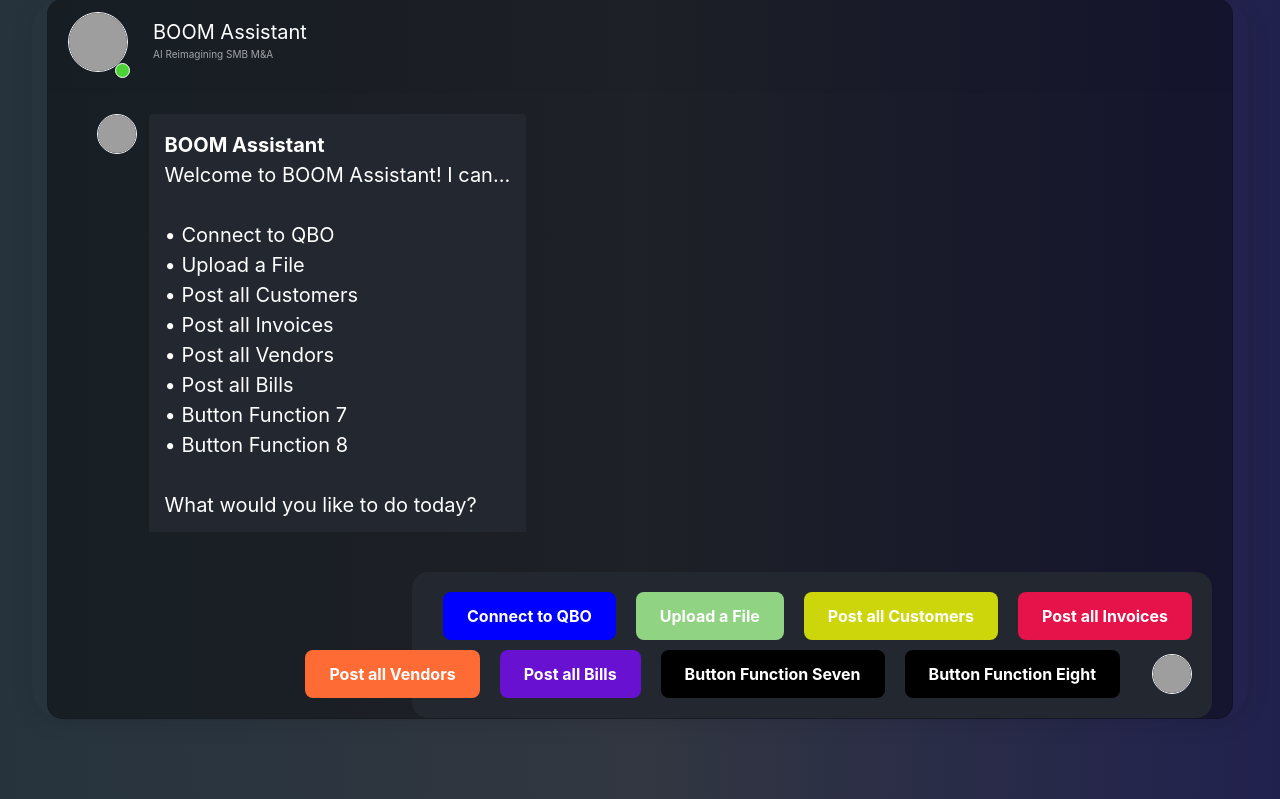
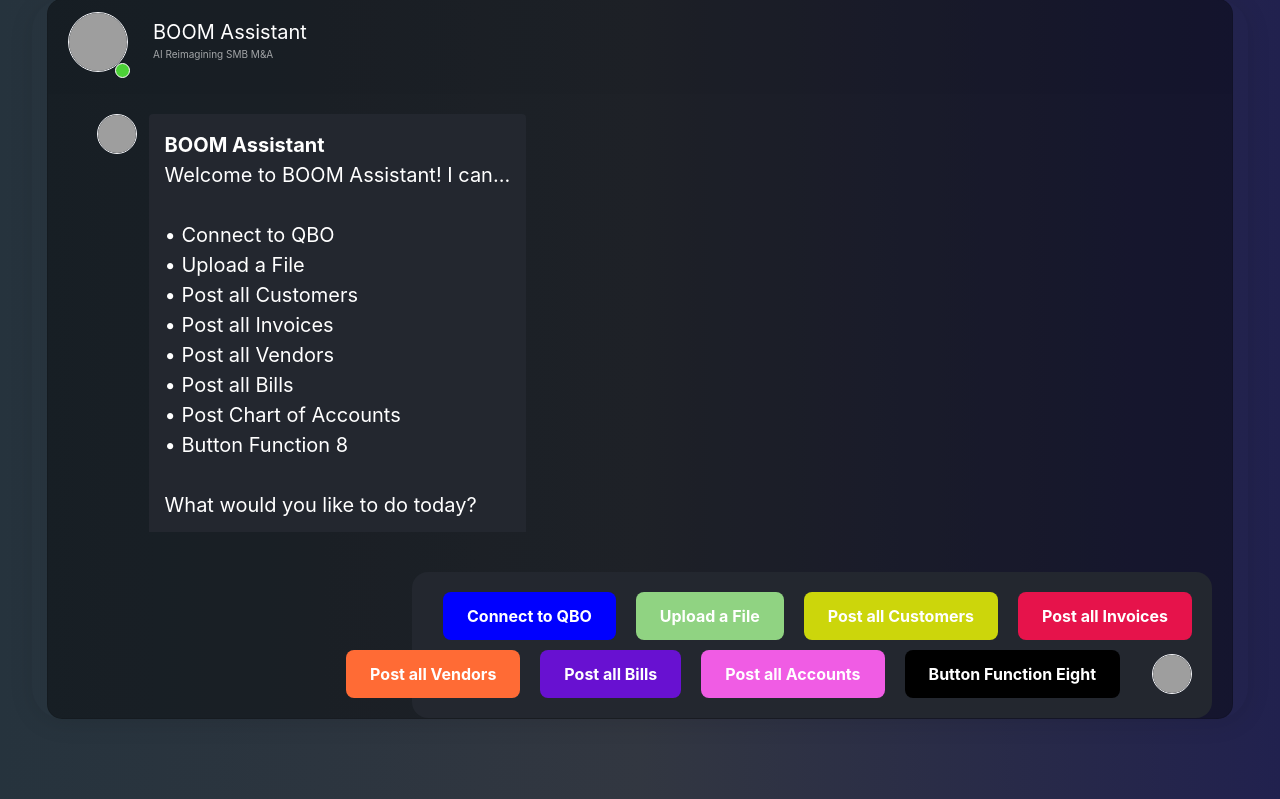
Before and after one commit to sfroning88/Boom-0007, a Flask app: page / in a window 1280 px wide. Shown: the part 17-816 px from the top of the page. Run offline with Flask 3, Linux system fonts and the light colour scheme; some libraries are stand-ins or nearby versions; grey boxes are pictures that could not be loaded.

Commit message:
Update chat.html
Map expenses to CoA

```diff
--- a/templates/chat.html
+++ b/templates/chat.html
@@ -69,7 +69,7 @@
                         • Post all Invoices<br>
                         • Post all Vendors<br>
                         • Post all Bills<br>
-                        • Button Function 7<br>
+                        • Post Chart of Accounts<br>
                         • Button Function 8<br><br>
                         What would you like to do today?
                       </div>
@@ -85,7 +85,7 @@
                     <div style="display: flex; gap: 1em; justify-content: flex-end; align-items: center;">
                       <button id="POST_VENDORS" class="btn btn-primary" style="margin: 0; background: #ff6b35; border: none; padding: 12px 24px; border-radius: 8px; color: white; font-weight: bold;">Post all Vendors</button>
                       <button id="POST_BILLS" class="btn btn-primary" style="margin: 0; background: #6811d1; border: none; padding: 12px 24px; border-radius: 8px; color: white; font-weight: bold;">Post all Bills</button>
-                      <button id="BUTTON_FUNCTION_SEVEN" class="btn btn-primary" style="margin: 0; background: #000000; border: none; padding: 12px 24px; border-radius: 8px; color: white; font-weight: bold;">Button Function Seven</button>
+                      <button id="POST_ACCOUNTS" class="btn btn-primary" style="margin: 0; background: #f05ce4; border: none; padding: 12px 24px; border-radius: 8px; color: white; font-weight: bold;">Post all Accounts</button>
                       <button id="BUTTON_FUNCTION_EIGHT" class="btn btn-primary" style="margin: 0; background: #000000; border: none; padding: 12px 24px; border-radius: 8px; color: white; font-weight: bold;">Button Function Eight</button>
                       <div class="img_cont_msg" style="margin-left: 12px;">
                         <img src="https://i.ibb.co/d5b84Xw/Untitled-design.png" class="rounded-circle user_img_msg" style="width: 40px; height: 40px; object-fit: cover;">
@@ -269,7 +269,7 @@
                   '<div style="display: flex; gap: 1em; justify-content: flex-end; align-items: center;">' +
                     '<button id="POST_VENDORS" class="btn btn-primary" style="margin: 0; background: #ff6b35; border: none; padding: 12px 24px; border-radius: 8px; color: white; font-weight: bold;">Post all Vendors</button>' +
                     '<button id="POST_BILLS" class="btn btn-primary" style="margin: 0; background: #6811d1; border: none; padding: 12px 24px; border-radius: 8px; color: white; font-weight: bold;">Post all Bills</button>' +
-                    '<button id="BUTTON_FUNCTION_SEVEN" class="btn btn-primary" style="margin: 0; background: #000000; border: none; padding: 12px 24px; border-radius: 8px; color: white; font-weight: bold;">Button Function Seven</button>' +
+                    '<button id="POST_ACCOUNTS" class="btn btn-primary" style="margin: 0; background: #f05ce4; border: none; padding: 12px 24px; border-radius: 8px; color: white; font-weight: bold;">Post all Accounts</button>' +
                     '<button id="BUTTON_FUNCTION_EIGHT" class="btn btn-primary" style="margin: 0; background: #000000; border: none; padding: 12px 24px; border-radius: 8px; color: white; font-weight: bold;">Button Function Eight</button>' +
                     '<div class="img_cont_msg" style="margin-left: 12px;">' +
                       '<img src="https://i.ibb.co/d5b84Xw/Untitled-design.png" class="rounded-circle user_img_msg" style="width: 40px; height: 40px; object-fit: cover;">' +
@@ -294,7 +294,7 @@
                   '<div style="display: flex; gap: 1em; justify-content: flex-end; align-items: center;">' +
                     '<button id="POST_VENDORS" class="btn btn-primary" style="margin: 0; background: #ff6b35; border: none; padding: 12px 24px; border-radius: 8px; color: white; font-weight: bold;">Post all Vendors</button>' +
                     '<button id="POST_BILLS" class="btn btn-primary" style="margin: 0; background: #6811d1; border: none; padding: 12px 24px; border-radius: 8px; color: white; font-weight: bold;">Post all Bills</button>' +
-                    '<button id="BUTTON_FUNCTION_SEVEN" class="btn btn-primary" style="margin: 0; background: #000000; border: none; padding: 12px 24px; border-radius: 8px; color: white; font-weight: bold;">Button Function Seven</button>' +
+                    '<button id="POST_ACCOUNTS" class="btn btn-primary" style="margin: 0; background: #f05ce4; border: none; padding: 12px 24px; border-radius: 8px; color: white; font-weight: bold;">Post all Accounts</button>' +
                     '<button id="BUTTON_FUNCTION_EIGHT" class="btn btn-primary" style="margin: 0; background: #000000; border: none; padding: 12px 24px; border-radius: 8px; color: white; font-weight: bold;">Button Function Eight</button>' +
                     '<div class="img_cont_msg" style="margin-left: 12px;">' +
                       '<img src="https://i.ibb.co/d5b84Xw/Untitled-design.png" class="rounded-circle user_img_msg" style="width: 40px; height: 40px; object-fit: cover;">' +
@@ -510,16 +510,16 @@
           });
         });
 
-        $('#BUTTON_FUNCTION_SEVEN').off('click').on('click', function() {
+        $('#POST_ACCOUNTS').off('click').on('click', function() {
           chatCounter++;
           var currentChatId = 'call-status-' + chatCounter;
 
           // Show user message bubble
           $('#chat-messages').append(
             '<div class="d-flex mb-3 justify-content-end">' +
-              '<div class="p-3 rounded" style="background: #000000; color: #fff; border-radius: 16px 16px 4px 16px; max-width: 80%;">' +
+              '<div class="p-3 rounded" style="background: #f05ce4; color: #fff; border-radius: 16px 16px 4px 16px; max-width: 80%;">' +
                 '<span style="font-weight: bold;">You</span><br>' +
-                'Button Function Seven' +
+                'Post all Accounts' +
               '</div>' +
               '<div class="img_cont_msg" style="margin-left: 12px;">' +
                 '<img src="https://i.ibb.co/d5b84Xw/Untitled-design.png" class="rounded-circle user_img_msg" style="width: 40px; height: 40px; object-fit: cover;">' +
@@ -541,19 +541,19 @@
           // Scroll to bottom
           scrollToBottom();
 
-          // BUTTON FUNCTION SEVEN
+          // POST ACCOUNTS
           $.ajax({
-            url: '/BUTTON_FUNCTION_SEVEN',
+            url: '/POST_ACCOUNTS',
             type: 'POST',
             success: function (data) {
               if (data.success) {
-                $('#' + currentChatId).html('<span style="color: limegreen;">Button Function Seven success!</span>');
+                $('#' + currentChatId).html('<span style="color: limegreen;">Post Accounts success!</span>');
               } else {
-                $('#' + currentChatId).html('<span style="color: red;">Button Function Seven failure.</span>');
+                $('#' + currentChatId).html('<span style="color: red;">Post Accounts failure.</span>');
               }
             },
             error: function () {
-              $('#' + currentChatId).html('<span style="color: red;">Button Function Seven error.</span>');
+              $('#' + currentChatId).html('<span style="color: red;">Post Accounts error.</span>');
             }
           });
         });
```
